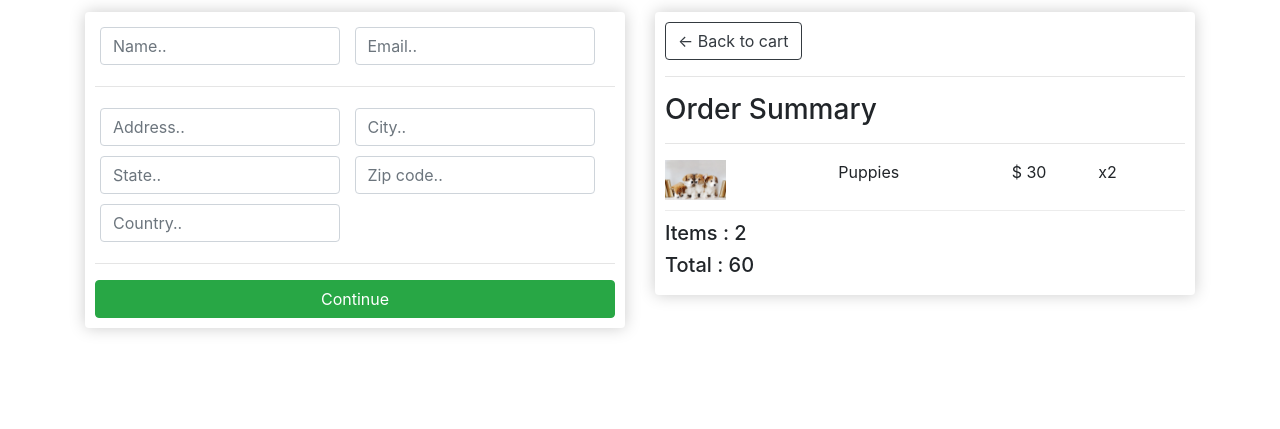
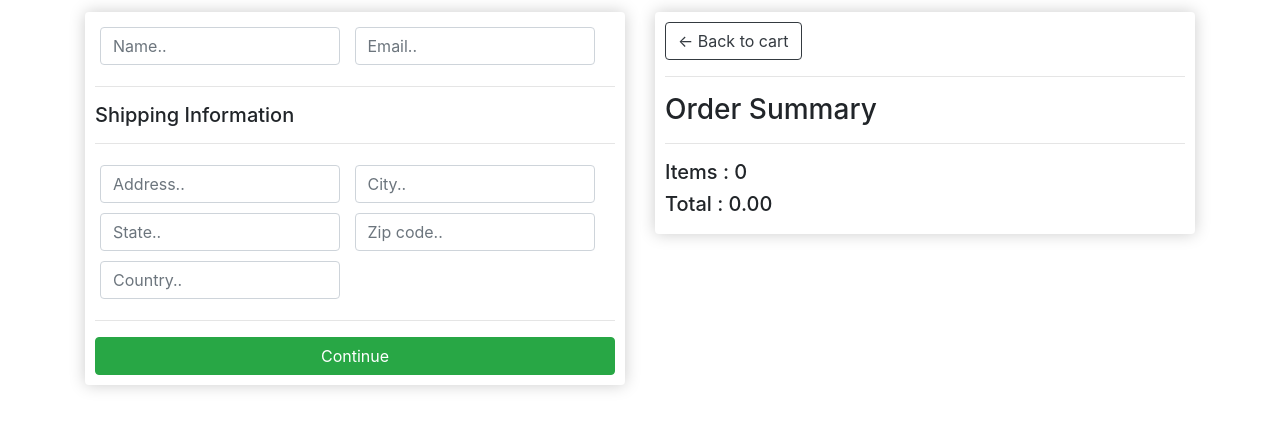
Before and after one commit to Memory-Wabwile/Shopy-Shop, a Django app: page /checkout/ in a window 1280 px wide. Shown: the part 82-511 px from the top of the page. Run offline with Django 4.2, Linux system fonts and the light colour scheme; some libraries are stand-ins or nearby versions.

Commit message:
add loop for items  for the checkout page and ensure it works

```diff
--- a/store/templates/store/cart.html
+++ b/store/templates/store/cart.html
@@ -14,7 +14,7 @@
                         <h5>Items: <strong> {{order.get_cart_items}} </strong></h5>
                     </th>
                     <th>
-                        <h5>Total: <strong> ${{order.get_cart_total}} </strong></h5>
+                        <h5>Total: <strong> ${{order.get_cart_total|floatformat:2}} </strong></h5>
                     </th>
                     <th>
                         <a style="float: right; margin: 5px;" class="btn btn-success" href="{% url 'checkout' %}">
--- a/store/templates/store/checkout.html
+++ b/store/templates/store/checkout.html
@@ -15,6 +15,8 @@
                     </div>
                 </div>
                 <div id="shipping-info">
+                    <hr>
+                    <h5>Shipping Information</h5>
                     <hr>
                     <div style="width: 250px; display: inline-block;padding: 5px;" class="form-field">
                         <input class="form-control" type="text" name="address" placeholder="Address..">
@@ -48,17 +50,19 @@
             <hr>
             <h3>Order Summary</h3>
             <hr>
+            {% for item in items %}
             <div class="cart-row">
                 <div style="flex: 2;">
-                    <img class="row-image" src="{% static 'images/puppies.jpg' %}" alt="">
+                    <img class="row-image" src="{{item.product.imageURL}}" alt="">
                 </div>
-                <div style="flex: 2;"> Puppies </div>
-                <div style="flex: 1;"> $ 30</div>
-                <div style="flex: 1;"> x2 </div>
+                <div style="flex: 2;"> {{item.product.name}} </div>
+                <div style="flex: 1;"> {{item.product.price}} </div>
+                <div style="flex: 1;"> x{{item.quanity}} </div>
             </div>
+            {% endfor %}
 
-            <h5>Items : 2</h5>
-            <h5>Total : 60</h5>
+            <h5>Items : {{order.get_cart_items}}</h5>
+            <h5>Total : {{order.get_cart_total|floatformat:2}}</h5>
         </div>
     </div>
 </div>
--- a/store/views.py
+++ b/store/views.py
@@ -16,7 +16,7 @@ def cart(request):
         items = order.orderitem_set.all()
     else:
         items=[]
-
+        order = {'get_cart_total': 0 , 'get_cart_items':0}
     message = "This is the cart page"
 
     context = {'items':items , "order":order}
@@ -24,6 +24,15 @@ def cart(request):
 
 def checkout(request):
 
+    if request.user.is_authenticated:
+        customer = request.user.customer
+        order ,  created = Order.objects.get_or_create(customer = customer , complete=False)
+        items = order.orderitem_set.all()
+    else:
+        items=[]
+        order = {'get_cart_total': 0 , 'get_cart_items':0}
+
+    context = {'items':items , "order":order}
     message = "This is the checkout page"
 
-    return render (request , 'store/checkout.html' , {"message" : message})
+    return render (request , 'store/checkout.html' ,context)
```
